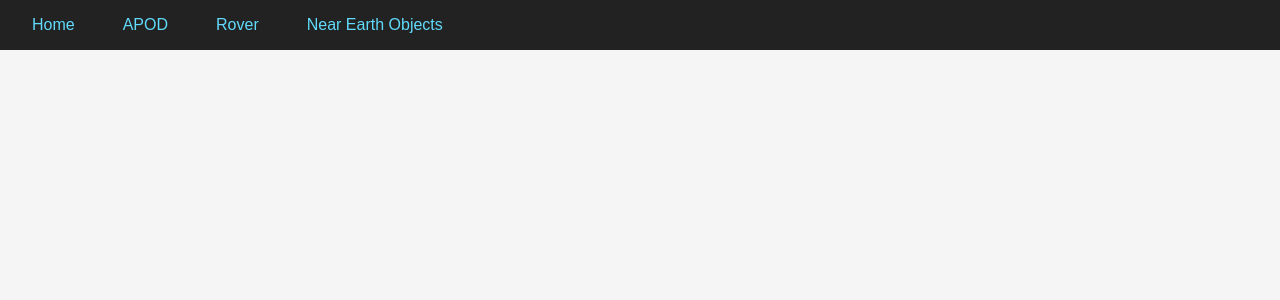
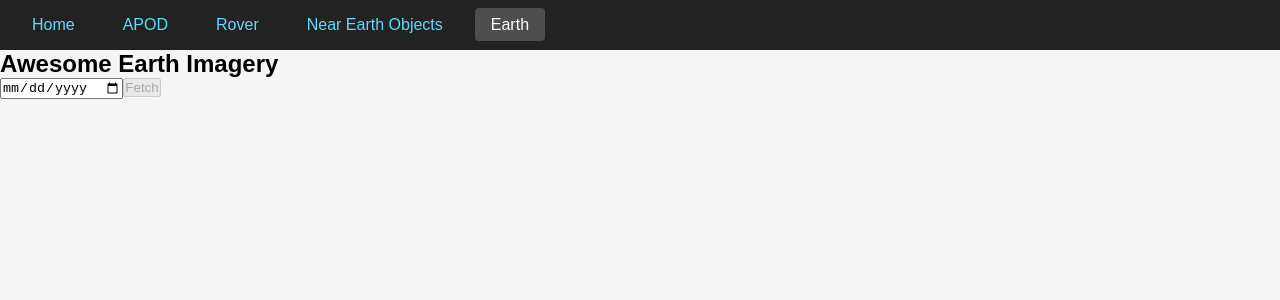
Before and after one commit to VitorBarbosaDev/Nasa-Project, a React (Create React App) app in the folder nasa-frontend/: page /Earth in a window 1280 px wide. Shown: the top 300 px of the page. Built offline with nearby package versions, Linux system fonts and the light colour scheme.

Commit message:
Add Earth module

```diff
--- a/nasa-frontend/src/App.js
+++ b/nasa-frontend/src/App.js
@@ -3,6 +3,7 @@ import { BrowserRouter, Routes, Route } from 'react-router-dom';
 import APOD from './components/APOD';
 import Rover from './components/Rover';
 import Neo from './components/Neo';
+import Earth from './components/Earth';
 import styles from './App.module.css';
 import { NavLink } from 'react-router-dom';
 
@@ -50,6 +51,12 @@ function App() {
                         isActive ? styles.activeLink : styles.link
                     }
                 >Near Earth Objects</NavLink>
+                <NavLink
+                    to="/Earth"
+                    className={({ isActive }) =>
+                        isActive ? styles.activeLink : styles.link
+                    }
+                >Earth</NavLink>
 
             </nav>
 
@@ -59,6 +66,7 @@ function App() {
                 <Route path="/apod" element={<APOD />} />
                 <Route path="/rover" element={<Rover />} />
                 <Route path="/neo" element={<Neo />} />
+                <Route path="/Earth"  element={<Earth />} />
             </Routes>
         </BrowserRouter>
     );
--- /dev/null
+++ b/nasa-frontend/src/components/Earth.js
@@ -0,0 +1,52 @@
+import React, { useState, useEffect } from 'react';
+import styles from './Earth.module.css';
+
+export default function Earth() {
+    const [date, setDate] = useState('');
+    const [images, setImages] = useState([]);
+    const [loading, setLoading] = useState(false);
+    const [error, setError] = useState(null);
+
+    const fetchImages = () => {
+        if (!date) return;
+        setLoading(true);
+        const [y, m, d] = date.split('-');
+        const url = `https://api.nasa.gov/EPIC/api/natural/date/${y}-${m}-${d}?api_key=${process.env.REACT_APP_NASA_API_KEY}`;
+        fetch(url)
+            .then(res => res.ok ? res.json() : Promise.reject(res.statusText))
+            .then(json => {
+                setImages(json);
+                setLoading(false);
+            })
+            .catch(err => {
+                setError(err);
+                setLoading(false);
+            });
+    };
+
+    return (
+        <div>
+            <h2>Awesome Earth Imagery</h2>
+            <input
+                type="date"
+                value={date}
+                onChange={e => setDate(e.target.value)}
+            />
+            <button onClick={fetchImages} disabled={!date}>Fetch</button>
+
+            {loading && <p>Loading images...</p>}
+            {error && <p>Error: {error.toString()}</p>}
+            <div className={styles.gallery}>
+                {images.map(img => {
+                    const imgUrl = `https://api.nasa.gov/EPIC/archive/natural/${img.date.split(' ')[0].replaceAll('-', '/')}/png/${img.image}.png?api_key=${process.env.REACT_APP_NASA_API_KEY}`;
+                    return (
+                        <div key={img.image} className={styles.card}>
+                            <img src={imgUrl} alt={img.caption} className={styles.image} />
+                            <p>{img.caption}</p>
+                        </div>
+                    );
+                })}
+            </div>
+        </div>
+    );
+}
```
Also changed, not shown: nasa-frontend/src/components/Earth.module.css (added).
